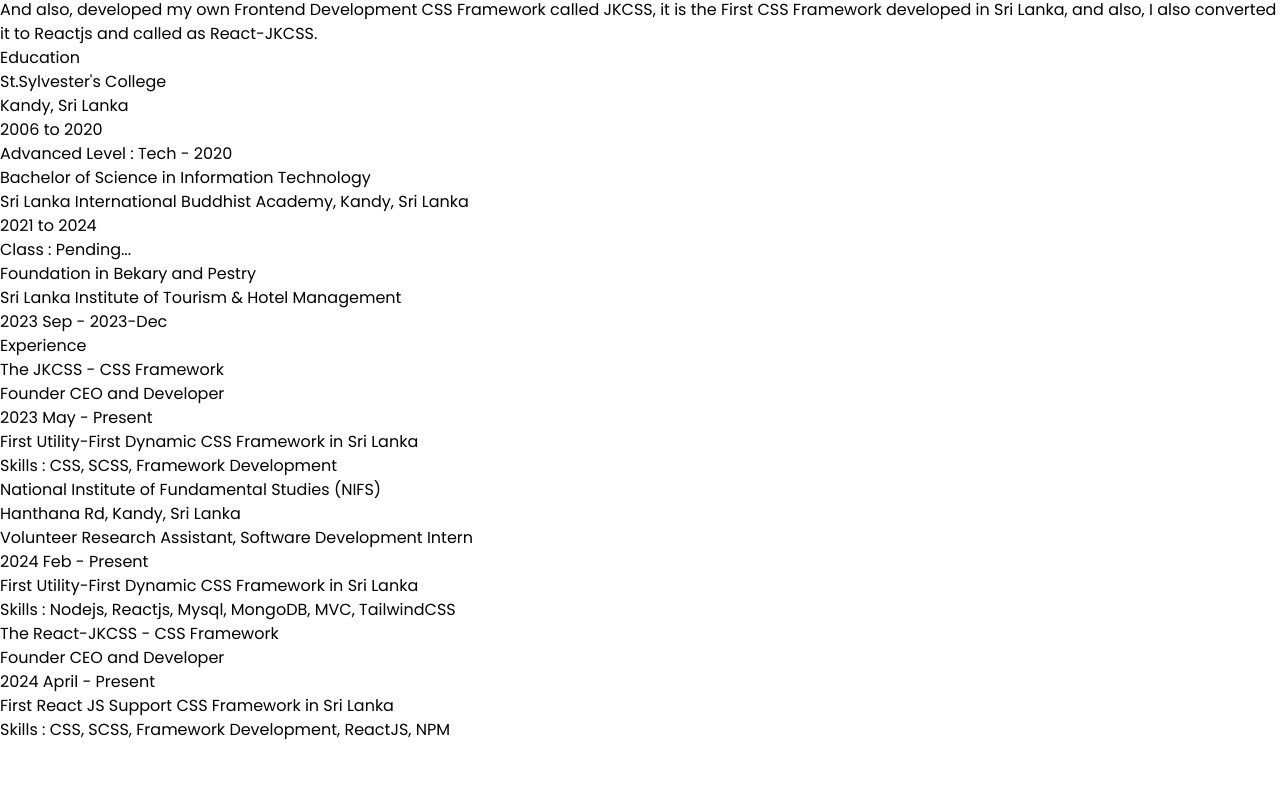
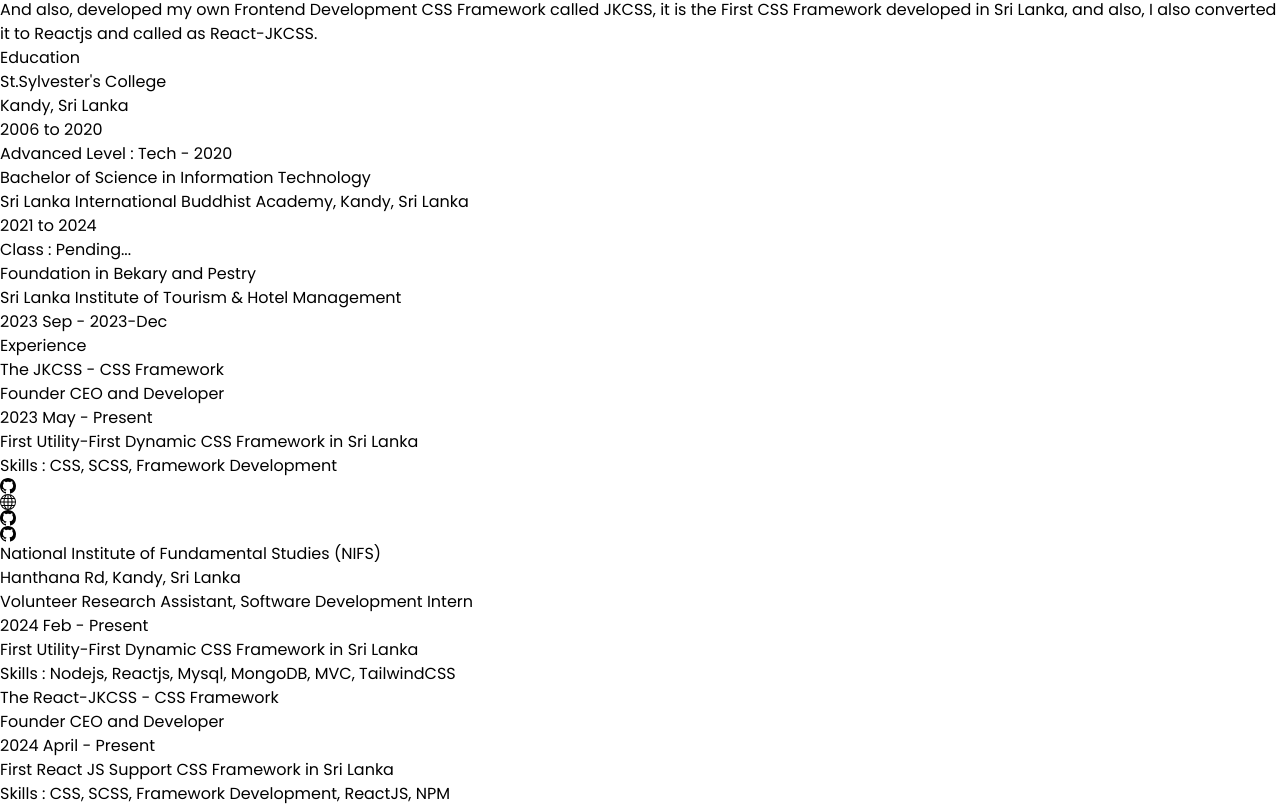
Before and after one commit to BackendExpert/my-portfolio-new, a React (Vite) app: page / in a window 1280 px wide. Shown: the part 1330-2136 px from the top of the page. Before the commit the page ends 2072 px from the top, so only its background shows below. Built offline with nearby package versions, Linux system fonts and the light colour scheme; a web font is replaced by a local one.

Commit message:
Update Content.jsx
Co-Authored-By: JehanKandy  <jehankandy@gmail.com>

```diff
--- a/src/components/Content.jsx
+++ b/src/components/Content.jsx
@@ -1,5 +1,6 @@
 import React from 'react'
 import SSCK from '../assets/SSCK.png'
+import { BsGithub, BsGlobe } from 'react-icons/bs'
 
 const Content = () => {
   return (
@@ -92,10 +93,17 @@
                       First Utility-First Dynamic CSS Framework in Sri Lanka
                     </p>
 
-
                     <p className="">
                       Skills : CSS, SCSS, Framework Development
                     </p>
+
+                    <p className="mt-5 flex">
+                      <p className="px-2"><a href="https://github.com/JKCSS-CSS-Framework" target='_blank'><BsGithub /></a></p>
+                      <p className="px-2"><a href="https://github.com/JKCSS-CSS-Framework" target='_blank'><BsGlobe /></a></p>
+                      <p className="px-2"><a href="https://github.com/JKCSS-CSS-Framework" target='_blank'><BsGithub /></a></p>
+                      <p className="px-2"><a href="https://github.com/JKCSS-CSS-Framework" target='_blank'><BsGithub /></a></p>
+                    </p>
+
                   </div>
                 </div>
               </div>
@@ -138,6 +146,8 @@
                     <p className="">
                       Skills : CSS, SCSS, Framework Development, ReactJS, NPM
                     </p>
+
+
                   </div>
                 </div>
               </div>
```
